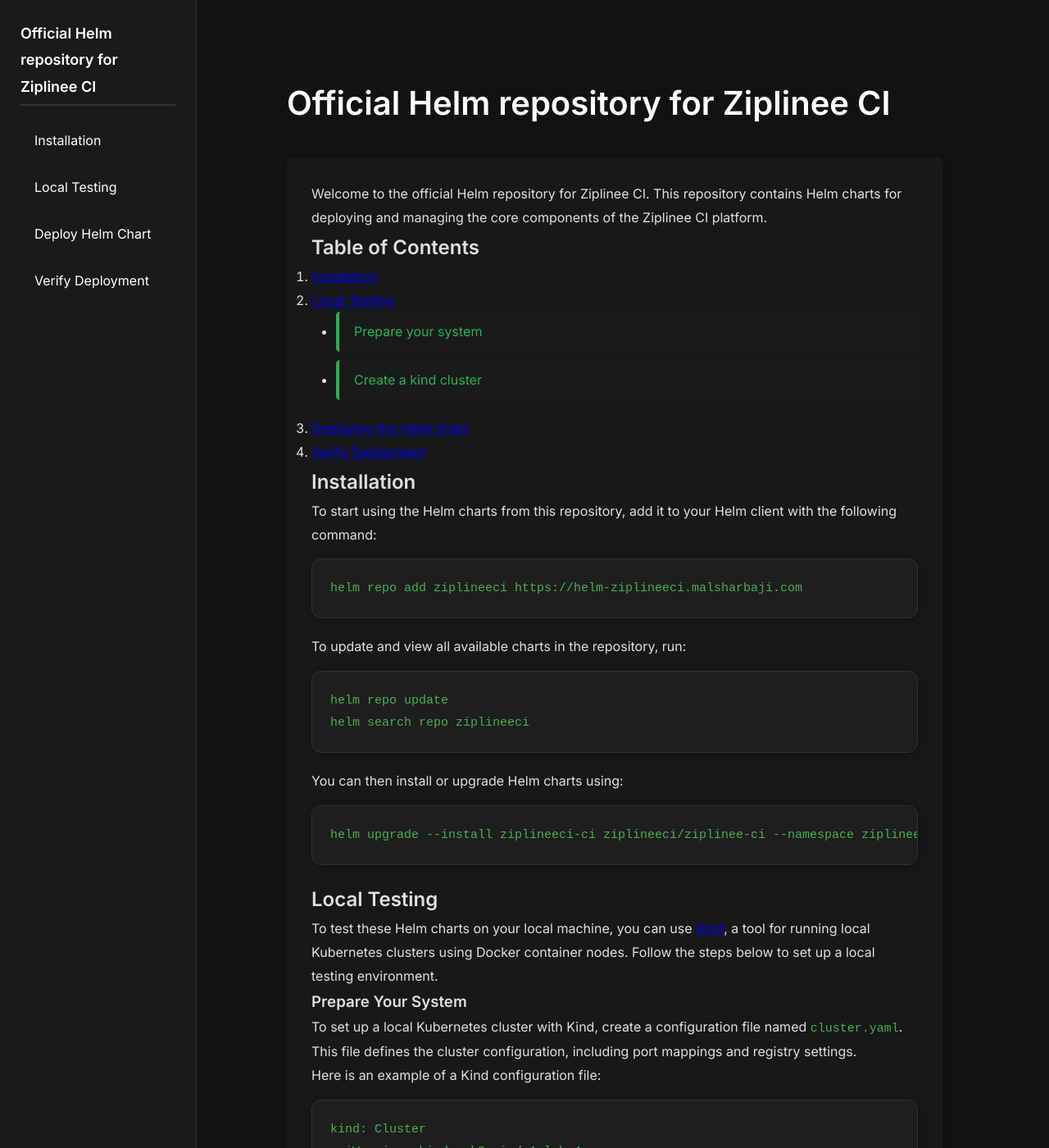
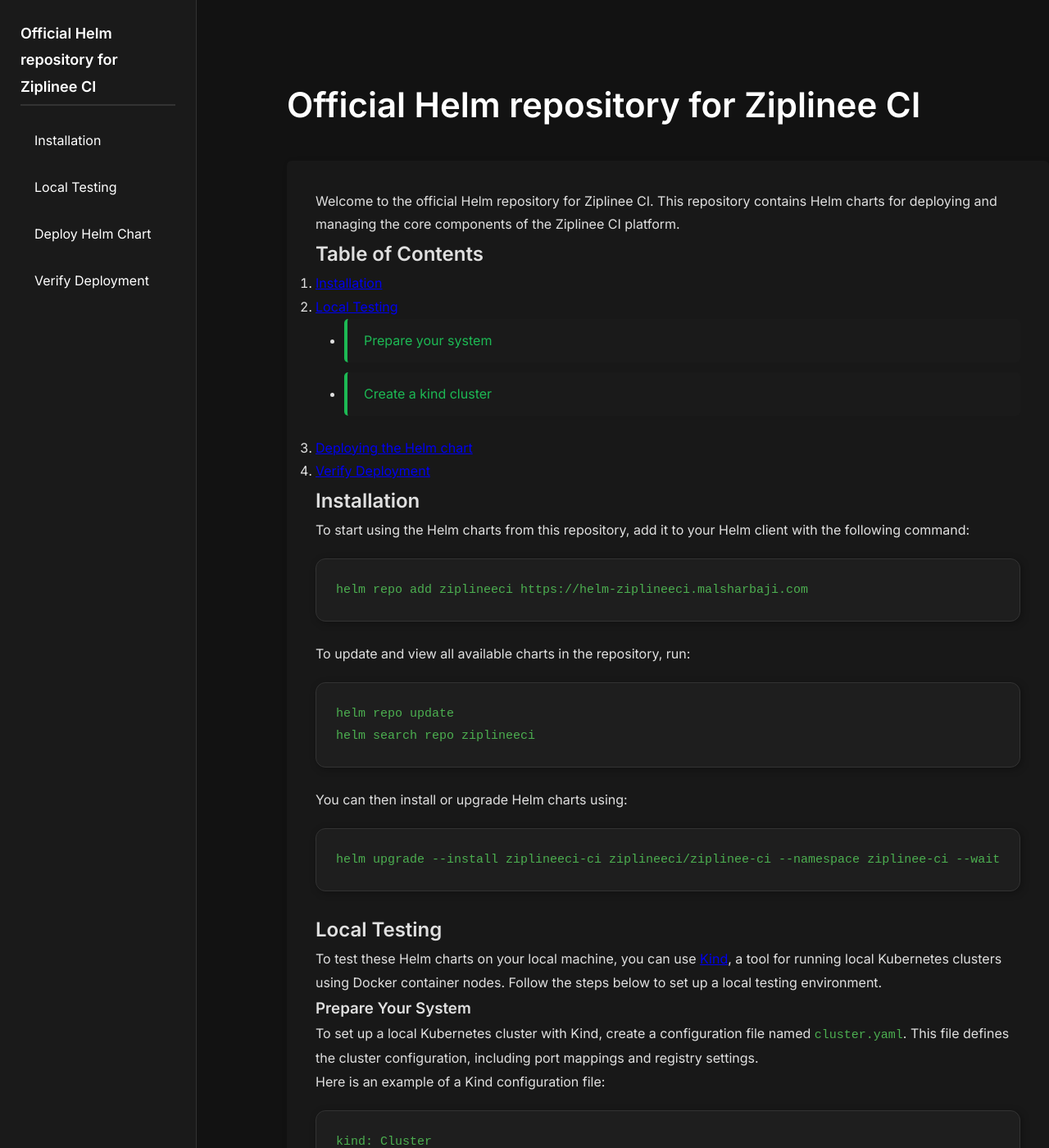
Before and after one commit to ziplineeci/ziplinee-helm-charts, a Jekyll site: the page built from README.md, in a window 1280 px wide and 1400 px high. Shown: the whole window at 82% size. Built offline with Jekyll 4.4.1, drawn with Linux system fonts in a browser that asks for light colours; our own code applies the rules of GitHub Pages for plain Markdown files; the repository's description, which GitHub fills in, is left out.

Commit message:
Fix style spaces

```diff
--- a/assets/css/style.css
+++ b/assets/css/style.css
@@ -16,9 +16,9 @@ body {
 /* Layout */
 .container {
     display: flex;
-    max-width: 1400px;
+    max-width: 1600px; /* Increased max width */
     margin: auto;
-    padding: 40px; /* Increased Padding */
+    padding: 40px;
 }
 
 /* 📌 Sidebar */
@@ -126,13 +126,14 @@ body {
 /* 📌 Main Content */
 .content {
     margin-left: 260px;
-    padding: 50px; /* Increased Padding */
-    max-width: 900px;
+    padding: 50px;
+    max-width: 1100px; /* Increased width */
+    width: 100%;
 }
 
 /* 📌 Header */
 header h1 {
-    font-size: 40px; /* Larger Title */
+    font-size: 42px;
     font-weight: bold;
     color: #ffffff;
     margin-bottom: 30px;
@@ -148,7 +149,7 @@ header p {
     padding: 20px;
     background: #181818;
     border-left: 4px solid #1DB954;
-    margin-bottom: 40px; /* More Space Below */
+    margin-bottom: 40px;
     border-radius: 5px;
     box-shadow: 2px 2px 10px rgba(0, 0, 0, 0.2);
 }
@@ -162,7 +163,7 @@ header p {
 /* TOC List */
 .toc ul {
     list-style: none;
-    padding-left: 25px; /* More Indentation */
+    padding-left: 25px;
 }
 
 .toc ul li {
@@ -195,15 +196,17 @@ header p {
 /* 📌 Code Blocks */
 pre {
     background: #1e1e1e;
-    padding: 22px; /* More Padding */
+    padding: 24px;
     border-radius: 12px;
     overflow-x: auto;
     color: #d4d4d4;
     font-size: 14px;
     border: 1px solid #333;
     box-shadow: 2px 2px 10px rgba(0, 0, 0, 0.3);
-    margin-top: 15px; /* More Space */
-    margin-bottom: 20px; /* More Space */
+    margin-top: 20px;
+    margin-bottom: 25px;
+    width: 100%;
+    max-width: 1050px; /* Matches content width */
 }
 
 /* Code Styling */
@@ -214,27 +217,28 @@ code {
 
 /* 📌 Section Styling */
 section {
-    margin-bottom: 60px; /* Increased Spacing */
-    padding: 30px;
+    margin-bottom: 65px;
+    padding: 35px;
     border-bottom: 1px solid #333;
     background: #181818;
     border-radius: 6px;
     box-shadow: 2px 2px 8px rgba(0, 0, 0, 0.1);
+    max-width: 1050px; /* Matches content width */
 }
 
 /* 📌 Improved Lists */
 .content ul {
     list-style-type: disc;
-    padding-left: 30px; /* More Indentation */
-    margin-bottom: 20px;
+    padding-left: 35px;
+    margin-bottom: 25px;
 }
 
 .content ul li {
-    margin-bottom: 10px;
-    padding-left: 15px;
+    margin-bottom: 12px;
+    padding-left: 18px;
     border-left: 4px solid #1DB954;
     background: #1a1a1a;
-    padding: 10px 18px;
+    padding: 12px 20px;
     border-radius: 5px;
     transition: all 0.3s ease-in-out;
 }
@@ -258,12 +262,12 @@ section {
 
 /* 📌 Nested Lists */
 .content ul ul {
-    margin-top: 8px;
-    padding-left: 30px;
+    margin-top: 10px;
+    padding-left: 35px;
     border-left: 2px solid #888;
 }
 
 .content ul ul li {
-    padding: 8px 14px;
+    padding: 10px 16px;
     background: #181818;
 }
```
